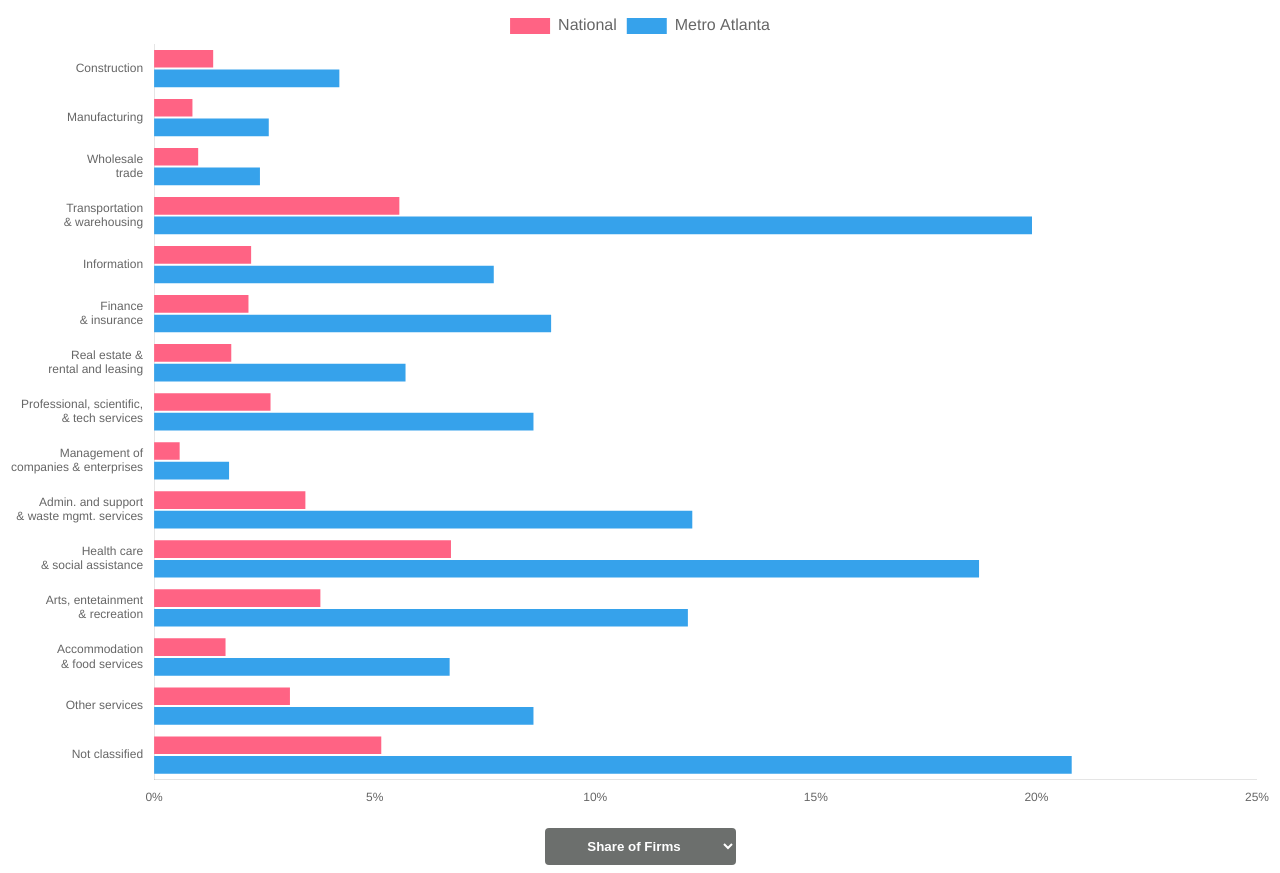
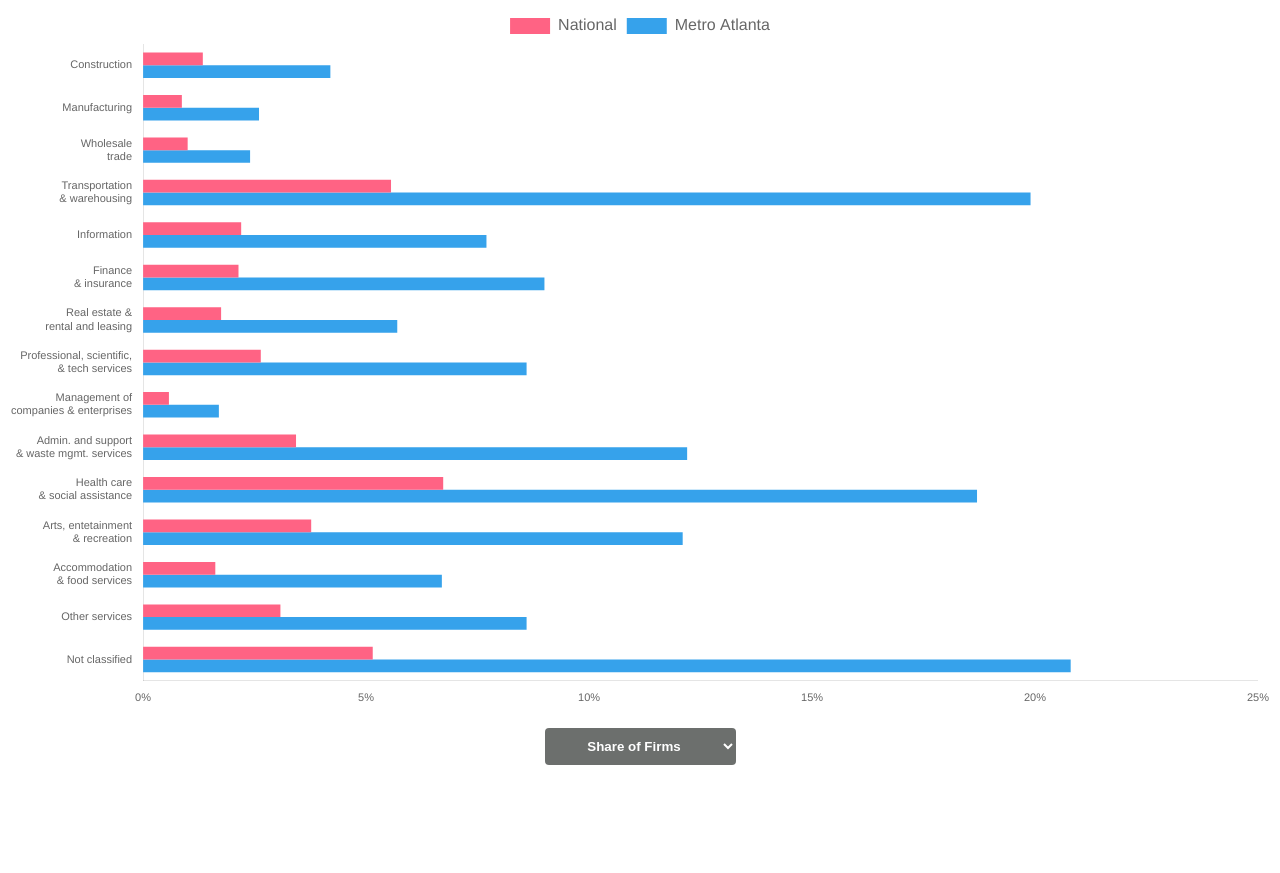
Before and after one commit to arc-research-analytics/blogViz_2.22.24, a plain HTML site: page index.html in a window 1280 px wide. After the commit the page ends 800 px from the top, so only its background shows below. Drawn offline with nearby package versions, Linux system fonts and the light colour scheme.

Commit message:
updated chart

```diff
--- a/index.html
+++ b/index.html
@@ -7,7 +7,7 @@
     <script src="https://cdn.jsdelivr.net/npm/chart.js"></script>
   </head>
   <body>
-    <div style="height: 800px">
+    <div style="height: 700px">
       <canvas id="myChart"></canvas>
     </div>
     <select
@@ -100,11 +100,15 @@
               label: "National",
               data: data.shareFirms.National, // Initial data
               backgroundColor: "rgb(255, 99, 132)",
+              barPercentage: 1, // the blue and red bars touch within each category
+              categoryPercentage: 0.6, // higher values mean the bars between categories get closer
             },
             {
               label: "Metro Atlanta",
               data: data.shareFirms.Metro, // Initial data
               backgroundColor: "rgb(54, 162, 235)",
+              barPercentage: 1,
+              categoryPercentage: 0.6,
             },
           ],
         },
@@ -142,8 +146,10 @@
               },
               ticks: {
                 beginAtZero: true,
+                font: {
+                  size: 11,
+                },
               },
-              max: 16,
             },
             x: {
               grid: {
@@ -152,6 +158,9 @@
               ticks: {
                 callback: function (value, index, ticks) {
                   return value + "%";
+                },
+                font: {
+                  size: 11,
                 },
               },
             },
```
